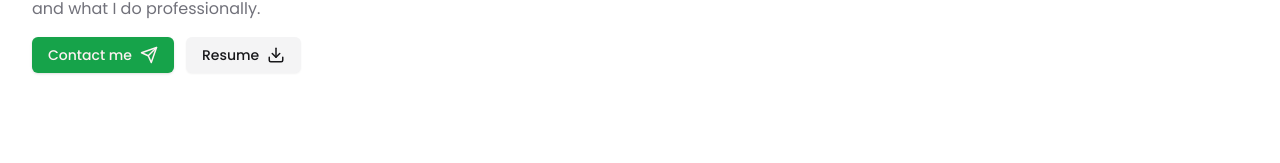
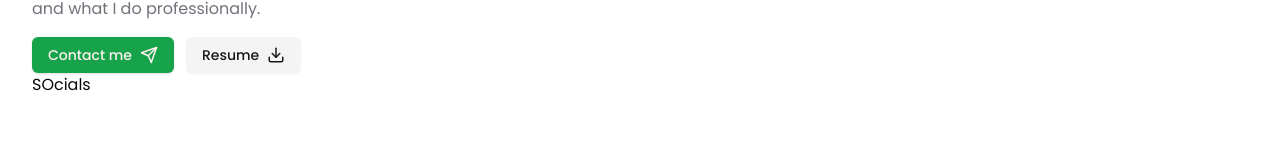
Before and after one commit to iEarlG/static-eflv, a Next.js app: page / in a window 1280 px wide. Shown: the part 409-572 px from the top of the page. Built offline with nearby package versions, Linux system fonts and the light colour scheme.

Commit message:
12: Icons

```diff
--- a/components/Hero.tsx
+++ b/components/Hero.tsx
@@ -3,6 +3,7 @@ import Link from "next/link";
 import { ArrowDown, Download, Send, ChevronDown} from "lucide-react";
 
 import { Button } from "@/components/ui/button";
+import { Socials } from "@/components/Socials";
 
 export const Hero = () => {
     return (
@@ -28,6 +29,7 @@ export const Hero = () => {
                                 <Download size={18} />
                             </Button>
                         </div>
+                        <Socials />
                     </div>
                     <div className="hidden xl:flex relative">
                         Image
--- a/components/Socials.tsx
+++ b/components/Socials.tsx
@@ -1,3 +1,6 @@
+"use client"
+
+import { FaYoutube, FaFacebookF, FaGithub, FaInstagram, FaLinkedin } from "react-icons/fa";
 
 export const Socials = () => {
     return (
--- a/package.json
+++ b/package.json
@@ -26,6 +26,7 @@
     "react-countup": "^6.5.0",
     "react-dom": "^18",
     "react-hook-form": "^7.49.3",
+    "react-icons": "^5.0.1",
     "swiper": "^11.0.5",
     "tailwind-merge": "^2.2.1",
     "tailwindcss-animate": "^1.0.7",
```
Also changed, not shown: 1 other file (tests, documents, lock files or other folders).
